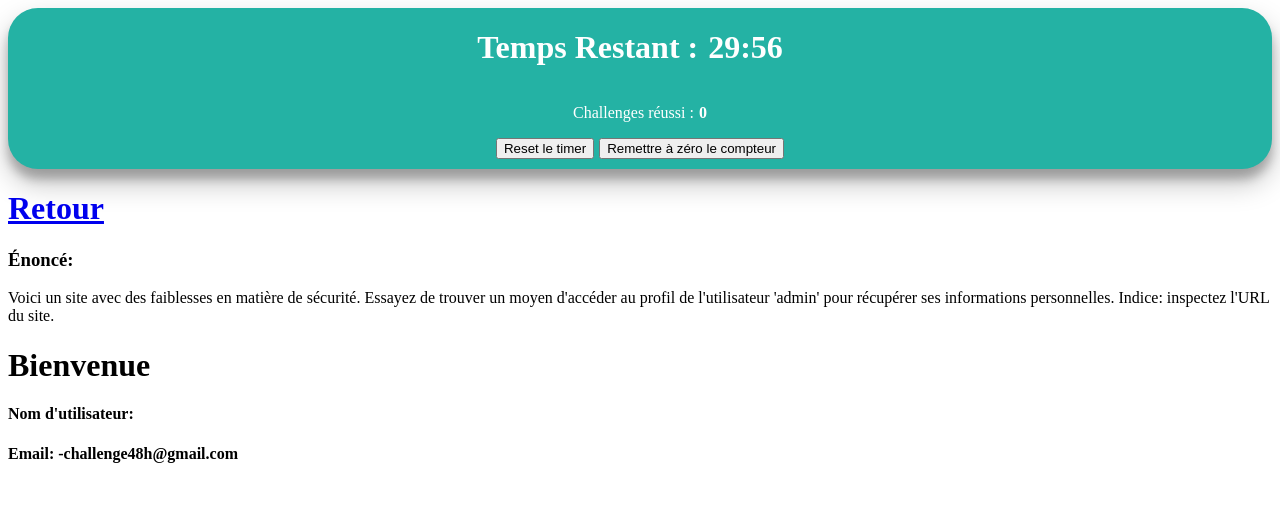
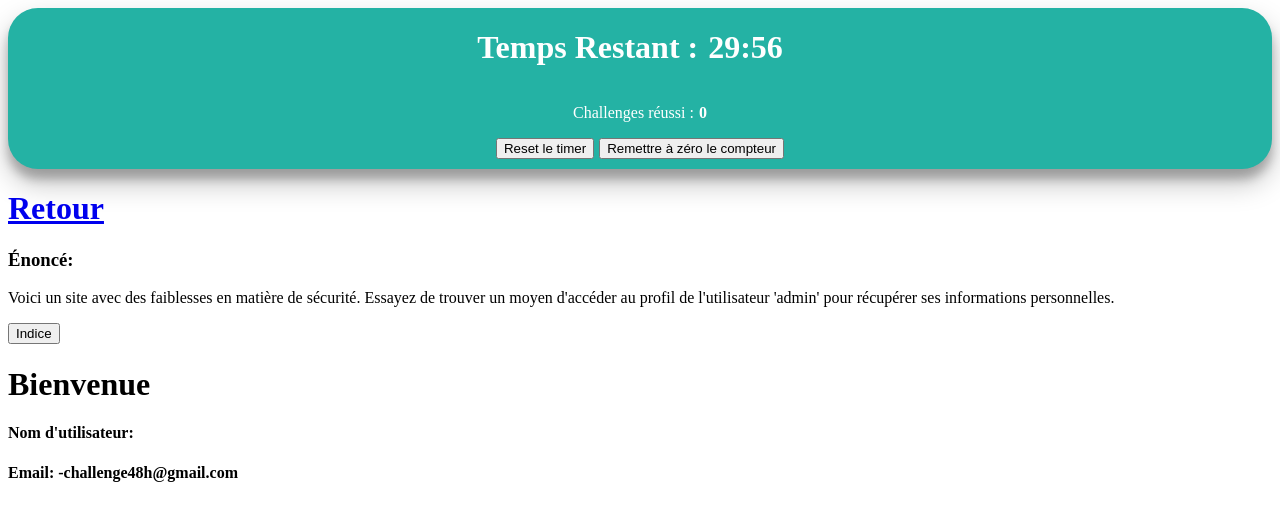
Before and after one commit to rmathey/challenge48, a Vue app: page /exercice-query-1 in a window 1280 px wide. Shown: the top 520 px of the page. Built offline with nearby package versions, Linux system fonts and the light colour scheme.

Commit message:
ajouts exo 1 quary

```diff
--- a/src/components/Header.vue
+++ b/src/components/Header.vue
@@ -30,7 +30,12 @@ export default {
       document.getElementById("counterDisplay").innerHTML = counter;
       localStorage.setItem("counterValue", counter);
     }
-  }
+  },
+  data() {
+        return {
+            query1: false
+        }
+    }
 };
 
 let duration = 1800;
--- a/src/pages/exos/Exo-query-1.vue
+++ b/src/pages/exos/Exo-query-1.vue
@@ -1,19 +1,24 @@
 <template>
-    <h1><a href="/">Retour</a></h1>
     <div v-if="this.$route.query.user !== 'admin'">
+        <h1><a href="/">Retour</a></h1>
         <h3>Énoncé:</h3>
         <p>
             Voici un site avec des faiblesses en matière de sécurité.
             Essayez de trouver un moyen d'accéder au profil de l'utilisateur 'admin' pour récupérer ses informations
             personnelles.
-            Indice: inspectez l'URL du site.
         </p>
+
+        <button @click="hint = !hint">Indice</button>
+        <p v-if="!hint">Indice: inspectez l'URL du site.</p>
+        <p v-else></p>
+
     </div>
     <div v-else>
         <p>
             Bravo, vous avez réussi à accéder au profil de l'admin !
             Vous pouvez désormais accéder aux informations personnelles de l'administrateur du site.
         </p>
+        <h1><a href="/">Retour au sommaire</a></h1>
     </div>
 
     <h1>Bienvenue {{ this.$route.query.user }}</h1>
@@ -23,5 +28,10 @@
 
 <script>
 export default {
+    data() {
+        return {
+            hint: true
+        }
+    }
 };
 </script>
```
